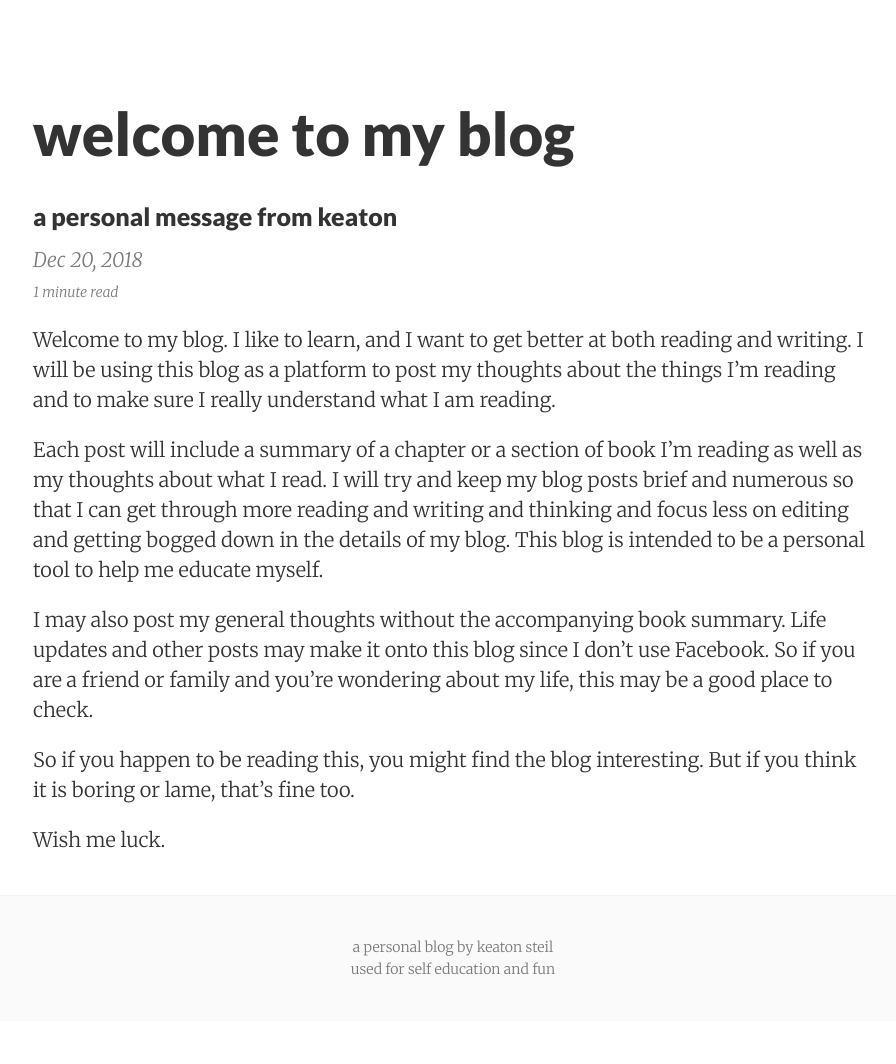
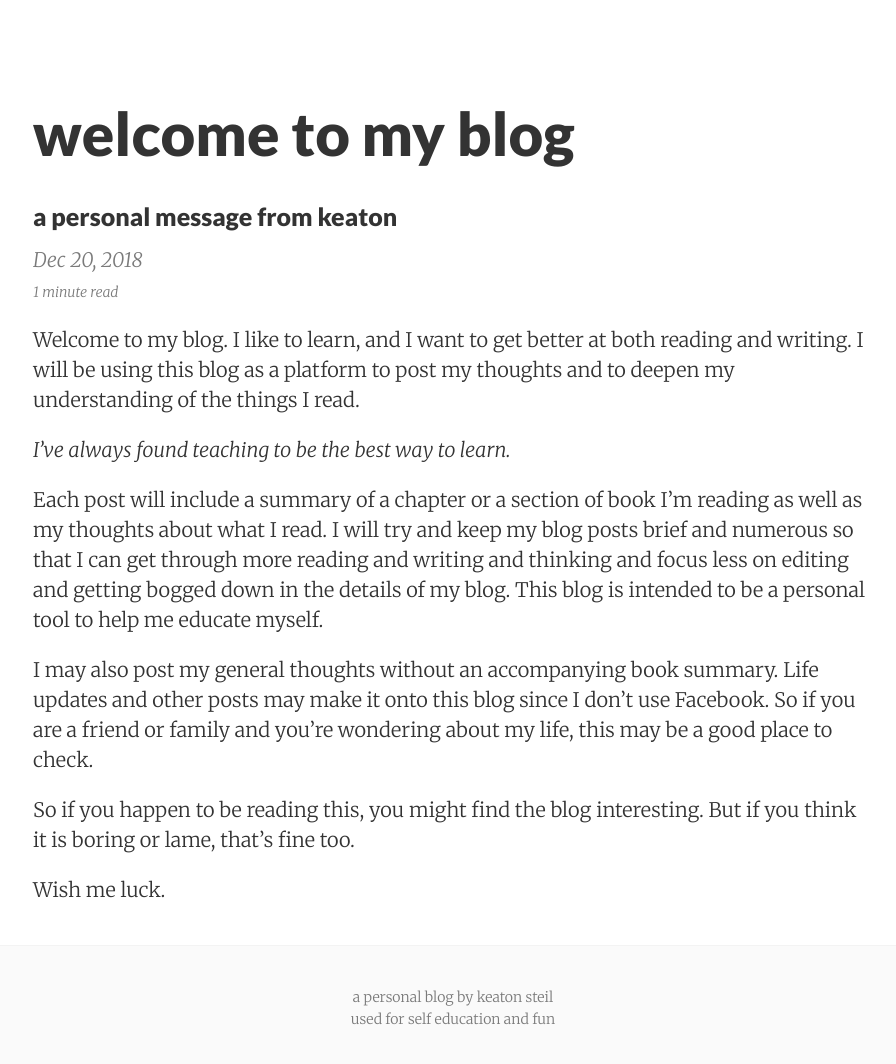
Before and after one commit to KeatonSteil/KeatonSteil.github.io, a Jekyll site: the page built from _posts/2019-01-09-welcome-to-my-blog.md, in a window 1280 px wide, cut to the strip 139-1210 px from the top of the page. Shown: the top 1064 px of the strip, without its empty margins (187-1083 px from the left). Built offline with Jekyll 4.4.1, drawn with Linux system fonts in a browser that asks for light colours; before the commit the page ends 1160 px from its top, so only the background shows below that.

Commit message:
welcome edit

```diff
--- a/_posts/2019-01-09-welcome-to-my-blog.md
+++ b/_posts/2019-01-09-welcome-to-my-blog.md
@@ -7,11 +7,13 @@ date:   2018-12-20
 permalink: /welcome/
 ---
 
-Welcome to my blog. I like to learn, and I want to get better at both reading and writing. I will be using this blog as a platform to post my thoughts about the things I'm reading and to make sure I really understand what I am reading.
+Welcome to my blog. I like to learn, and I want to get better at both reading and writing. I will be using this blog as a platform to post my thoughts and to deepen my understanding of the things I read.
+
+_I've always found teaching to be the best way to learn._
 
 Each post will include a summary of a chapter or a section of book I'm reading as well as my thoughts about what I read. I will try and keep my blog posts brief and numerous so that I can get through more reading and writing and thinking and focus less on editing and getting bogged down in the details of my blog. This blog is intended to be a personal tool to help me educate myself.
 
-I may also post my general thoughts without the accompanying book summary. Life updates and other posts may make it onto this blog since I don't use Facebook. So if you are a friend or family and you're wondering about my life, this may be a good place to check.
+I may also post my general thoughts without an accompanying book summary. Life updates and other posts may make it onto this blog since I don't use Facebook. So if you are a friend or family and you're wondering about my life, this may be a good place to check.
 
 So if you happen to be reading this, you might find the blog interesting. But if you think it is boring or lame, that's fine too.
 
```
